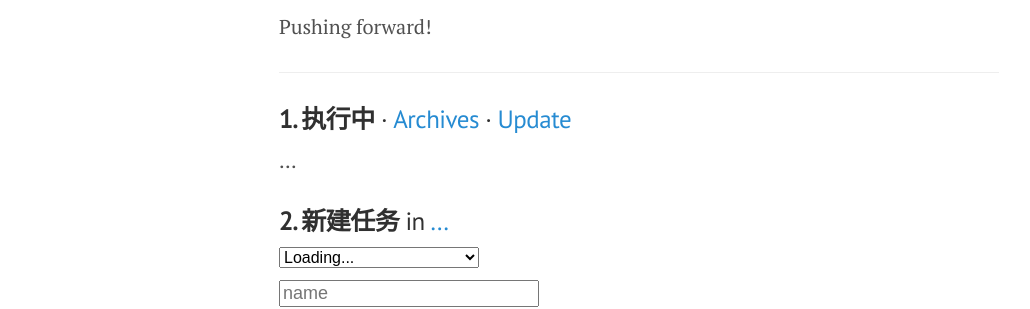
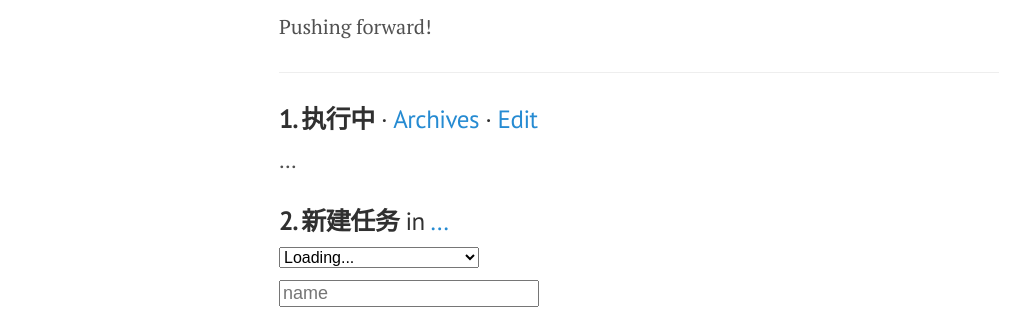
Before and after one commit to yusite/yuz.me, a Jekyll site: the page built from log.md, in a window 1280 px wide. Shown: the part 180-489 px from the top of the page, without its empty margins (1-1031 px from the left). Built offline with Jekyll 4.4.1, drawn with Linux system fonts in a browser that asks for light colours; Markdown is read by kramdown in place of the engine named in the settings.

Commit message:
update log page

```diff
--- a/log.md
+++ b/log.md
@@ -13,7 +13,7 @@ Pushing forward!
 <form id="form" method="GET" action="#">
 
 <h3><strong>1. 执行中</strong> &middot; <a href="https://docs.google.com/spreadsheets/d/1Ls3l7bvsyFznq73eSwJL7tkeAbV0PalBBnX0gQFn5DU/pubhtml?gid=0&single=true" target="_blank">Archives</a> &middot;
-<a href="http://l.yuz.me/hist/" target="_blank">Update</a></h3>
+<a href="http://l.yuz.me/hist/" target="_blank">Edit</a></h3>
 <div id="log" style="font-size:20px;">...</div>
 
 <h3><strong>2. 新建任务</strong> in
```
